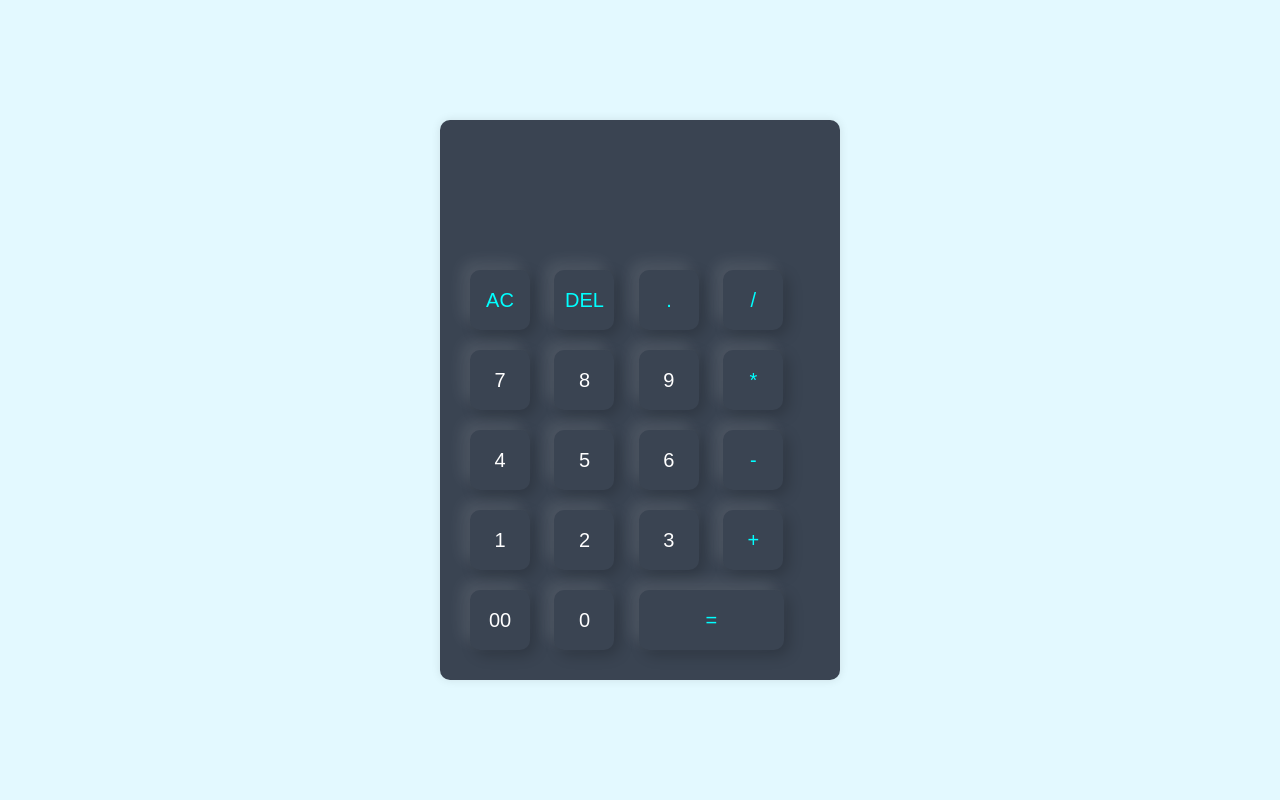
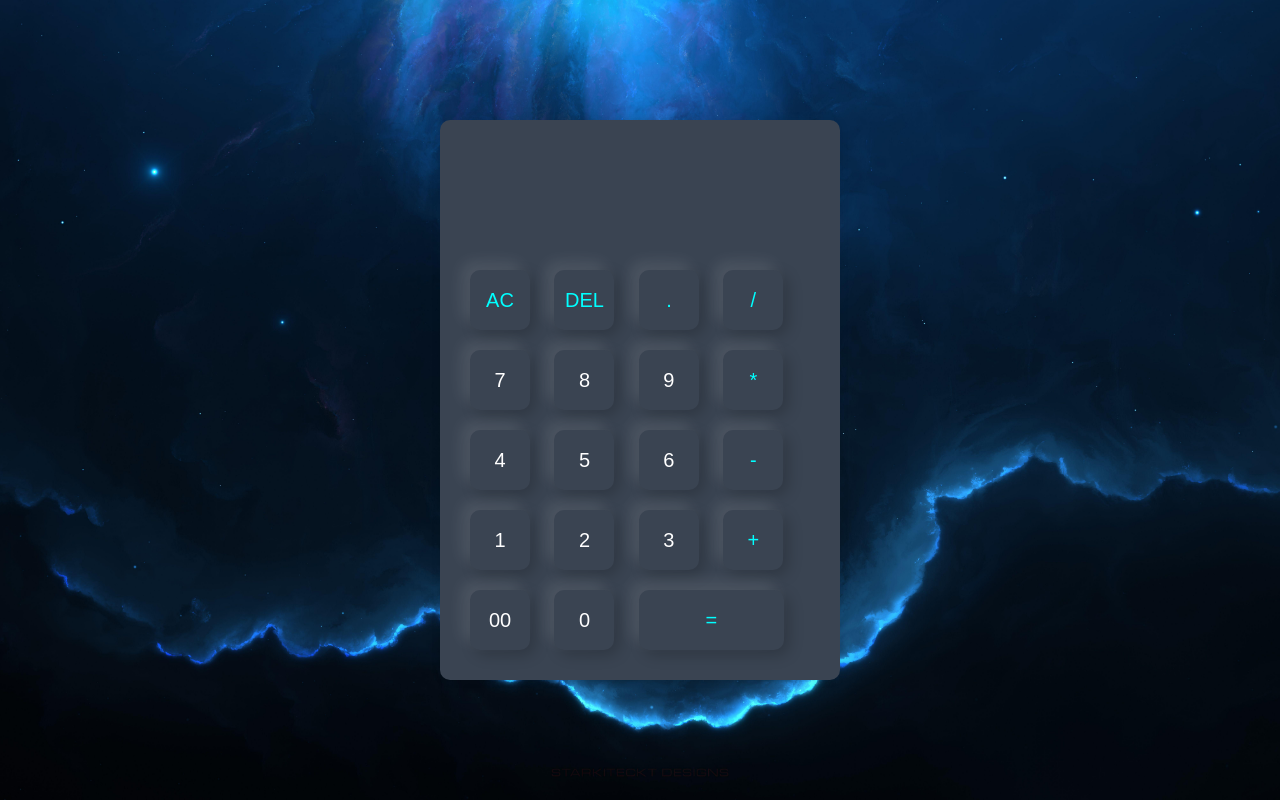
Before and after one commit to kislayanand1803/Calculator, a plain HTML site: page index.html in a window 1280 px wide. Drawn offline with Linux system fonts and the light colour scheme.

Commit message:
Add files via upload

```diff
--- a/style.css
+++ b/style.css
@@ -11,7 +11,9 @@
     display: flex;
     align-items: center;
     justify-content: center;
-    background: #e3f9ff;
+    background-image: url(2111.jpg);
+    background-size: cover;
+    background-position: center;
 }
 
 .calculator{
```
Also changed, not shown: 2111.jpg (added).
